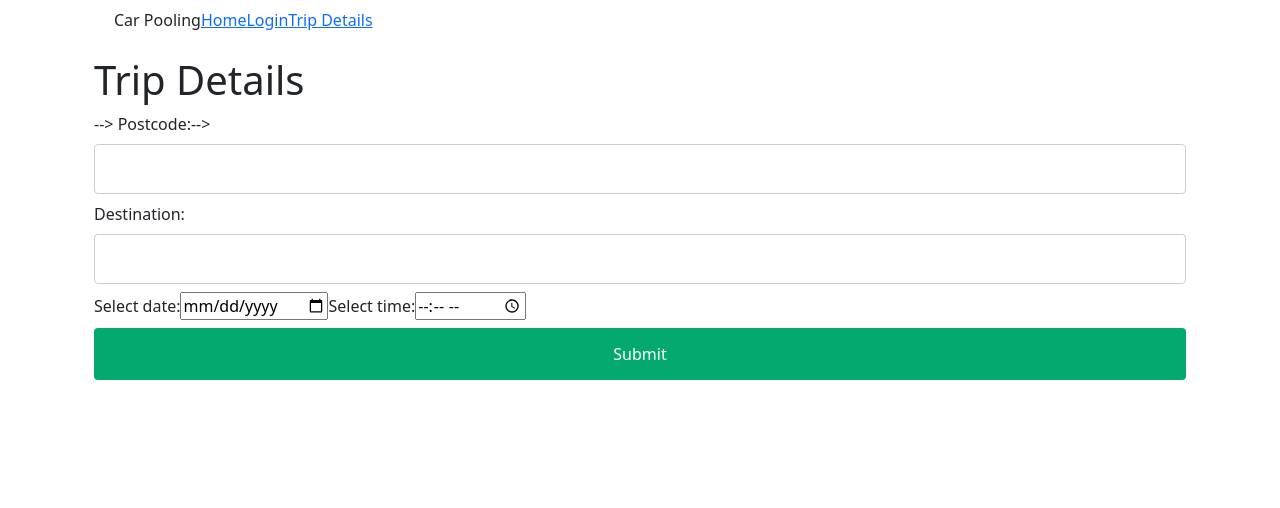
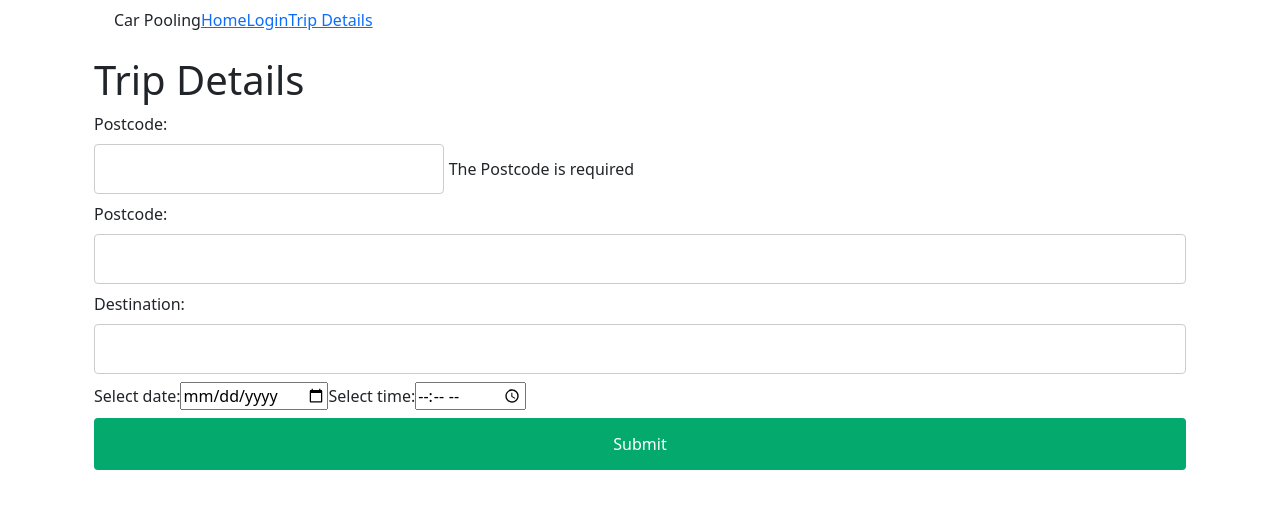
Before and after one commit to n1603120/car-pooling-repo, an Angular app: page /tripDetails in a window 1280 px wide. Shown: the top 508 px of the page. Built offline with nearby package versions, Linux system fonts and the light colour scheme.

Commit message:
Starting validation trip details

```diff
--- a/src/app/app.module.ts
+++ b/src/app/app.module.ts
@@ -4,10 +4,12 @@ import { BrowserModule } from '@angular/platform-browser';
 import { AppComponent } from './app.component';
 import {RoutingModule} from './routing/routing.module';
 import {FormsModule, ReactiveFormsModule} from "@angular/forms";
+import {TripDetailsComponent} from "./trip-details/trip-details.component";
 
 @NgModule({
   declarations: [
-    AppComponent
+    AppComponent,
+    TripDetailsComponent
   ],
   imports: [
     BrowserModule,
--- a/src/app/routing/routing.module.ts
+++ b/src/app/routing/routing.module.ts
@@ -4,6 +4,7 @@ import {RouterModule, Routes} from '@angular/router';
 import {SignInComponent} from "../sign-in/sign-in.component";
 import {HomeComponent} from "../home/home.component";
 import {TripDetailsComponent} from "../trip-details/trip-details.component";
+import {FormsModule, ReactiveFormsModule} from "@angular/forms";
 
 export const routes: Routes = [
   {path: 'signIn', component: SignInComponent},
@@ -19,7 +20,9 @@ export const routes: Routes = [
     RouterModule.forRoot(routes)
   ],
   exports: [
-    RouterModule
+    RouterModule,
+    FormsModule,
+    ReactiveFormsModule
   ]
 })
 export class RoutingModule {
--- a/src/app/sign-in/sign-in.module.ts
+++ b/src/app/sign-in/sign-in.module.ts
@@ -2,6 +2,7 @@ import {NgModule} from '@angular/core';
 import {CommonModule} from '@angular/common';
 import {RouterModule, Routes} from '@angular/router';
 import {SignInComponent} from "./sign-in.component";
+import {FormsModule, ReactiveFormsModule} from "@angular/forms";
 
 export const routes: Routes = [
   {path: '', component: SignInComponent},
@@ -14,7 +15,9 @@ export const routes: Routes = [
   ],
   imports: [
     CommonModule,
-    RouterModule.forChild(routes)
+    RouterModule.forChild(routes),
+    FormsModule,
+    ReactiveFormsModule
   ]
 })
 export default class HomeModule {
--- a/src/app/trip-details/trip-details.component.html
+++ b/src/app/trip-details/trip-details.component.html
@@ -1,9 +1,14 @@
 <div class="container">
   <div class ="inputContainer">
     <h1>Trip Details</h1>
-    <form formGroup="reactiveForm">
-      <fieldset>-->
-        <label for="postcode">Postcode:</label>-->
+    <form [formGroup] ="tripForm" (ngSubmit)="onSubmit()">
+      <fieldset>
+        <label>Postcode: <input maxlength="8" type="text" formControlName="tripPostcode"></label>
+        <span class="error-msg" *ngIf="tripForm.controls.tripPostcode.errors">
+      The Postcode is required
+    </span>
+      </fieldset>
+      <label for="postcode">Postcode:</label>
       <input type="text" id="postcode" formControlName="tripPostcode">
       <label for="destination">Destination:</label>
       <input type="text" id="destination" formControlName="tripDestination">
@@ -11,28 +16,7 @@
       <input type="date" id="datePicker" formControlName="tripDate">
       <label for="timePicker">Select time: </label>
       <input type="time" id="timePicker" formControlName="tripTime">
-        <input type="submit" [disabled]="!reactiveForm.valid" value="Submit">
-        </fieldset>
+      <input type="submit"  [disabled]="!tripForm.valid" value="Submit">
     </form>
-<!--    <form [formGroup]="updateForm" (ngSubmit)="tripDetailsCompleted()">-->
-<!--      <fieldset>-->
-<!--        <label>Course ID: <input type="text" formControlName="tripPostcode"></label>-->
-<!--        <span class="error-msg" *ngIf="updateForm.controls.tripPostcode.errors">-->
-<!--      The Course ID is required-->
-<!--    </span>-->
-<!--      </fieldset>-->
-<!--      <fieldset>-->
-<!--        <input type="submit" [disabled]="!updateForm.valid" value="Update Course"/>-->
-<!--      </fieldset>-->
-<!--      <label for="postcode">Postcode:</label>-->
-<!--      <input type="text" id="postcode" formControlName="tripPostcode">-->
-<!--      <label for="destination">Destination:</label>-->
-<!--      <input type="text" id="destination" formControlName="tripDestination">-->
-<!--      <label for="datePicker">Select date: </label>-->
-<!--      <input type="date" id="datePicker" formControlName="tripDate">-->
-<!--      <label for="timePicker">Select time: </label>-->
-<!--      <input type="time" id="timePicker" formControlName="tripTime">-->
-<!--      <input type="submit" [disabled]="!updateForm.valid" value="Submit">-->
-<!--    </form>-->
   </div>
 </div>
--- a/src/app/trip-details/trip-details.component.ts
+++ b/src/app/trip-details/trip-details.component.ts
@@ -1,5 +1,6 @@
 import {Component, EventEmitter, Input, OnInit, Output} from '@angular/core';
-import {FormControl, FormGroup} from "@angular/forms";
+import {FormBuilder, FormControl, FormGroup, Validators} from "@angular/forms";
+import {Trip} from "../model/trip";
 
 @Component({
   selector: 'app-trip-details',
@@ -7,44 +8,45 @@ import {FormControl, FormGroup} from "@angular/forms";
   styleUrls: ['./trip-details.component.css']
 })
 export class TripDetailsComponent implements OnInit {
-  // updateForm: FormGroup;
-  // @Input() trip!: Trip;
-  // // Line below needs looked at again
-  // @Output() tripEntered = new EventEmitter<Trip>();
+  //trip!: Trip;
+
+  // Line below needs looked at again
+ // @Output() tripEntered = new EventEmitter<Trip>();
   title = 'ReactiveForms';
-  reactiveForm: FormGroup;
+  tripForm: FormGroup;
 
-  ngOnInit() {
-    this.reactiveForm = new FormGroup({
-      tripPostcode: new FormControl(null),
-      tripDestination: new FormControl(null),
-      tripDate: new FormControl(null),
-      tripTime: new FormControl(null),
-
-    })
+  // ngOnInit() {
+  //   this.tripForm = new FormGroup({
+  //     tripPostcode: new FormControl(null),
+  //     tripDestination: new FormControl(null),
+  //     tripDate: new FormControl(null),
+  //     tripTime: new FormControl(null),
+  //   })
+  // }
+  //private trip: Trip;
+  onSubmit(): void {
+    console.log(this.tripForm);
+    //this.tripEntered.emit(this.trip);
+  }
+  constructor(private formBuilder: FormBuilder) {
+    this.tripForm = formBuilder.group({
+      tripPostcode: ['', Validators.required],
+      tripDestination: ['', Validators.required],
+      tripDate: ['', Validators.required],
+      tripTime: ['', Validators.required]
+    });
   }
 
-  // constructor(private formBuilder: FormBuilder) {
-  //   this.updateForm = formBuilder.group({
-  //     tripPostcode: ['', Validators.required],
-  //     tripDestination: ['', Validators.required],
-  //     tripDate: ['', Validators.required],
-  //     tripTime: ['', Validators.required]
-  //   });
-  // }
+  ngOnInit(): void {
+   // this.updateFromModel(this.trip);
+  }
 
-  // ngOnInit(): void {
-  //   this.updateFromModel(this.trip);
-  // }
-  // private updateFromModel(trip: Trip): void {
-  //   this.updateForm.setValue({
-  //     tripPostcode: trip.postcode,
-  //     tripDestination: trip.destination,
-  //     tripDate: trip.date,
-  //     tripTime: trip.time
-  //   });
-  // }
-  // tripDetailsCompleted(): void {
-  //   this.tripEntered.emit(this.trip);
-  // }
+  private updateFromModel(trip: Trip): void {
+    this.tripForm.setValue({
+      tripPostcode: trip.postcode,
+      tripDestination: trip.destination,
+      tripDate: trip.date.toISOString(),
+      tripTime: trip.time
+    });
+  }
 }
--- a/tsconfig.json
+++ b/tsconfig.json
@@ -5,7 +5,7 @@
     "baseUrl": "./",
     "outDir": "./dist/out-tsc",
     "forceConsistentCasingInFileNames": true,
-    "strict": false,
+    "strict": true,
     "noImplicitOverride": true,
     "noPropertyAccessFromIndexSignature": true,
     "noImplicitReturns": true,
```
Also changed, not shown: src/app/trip-details/trip-details.module.ts (deleted, +0 -26 lines), 1 other file (tests, documents, lock files or other folders). Lines whose indentation alone changed are shown as unchanged.
